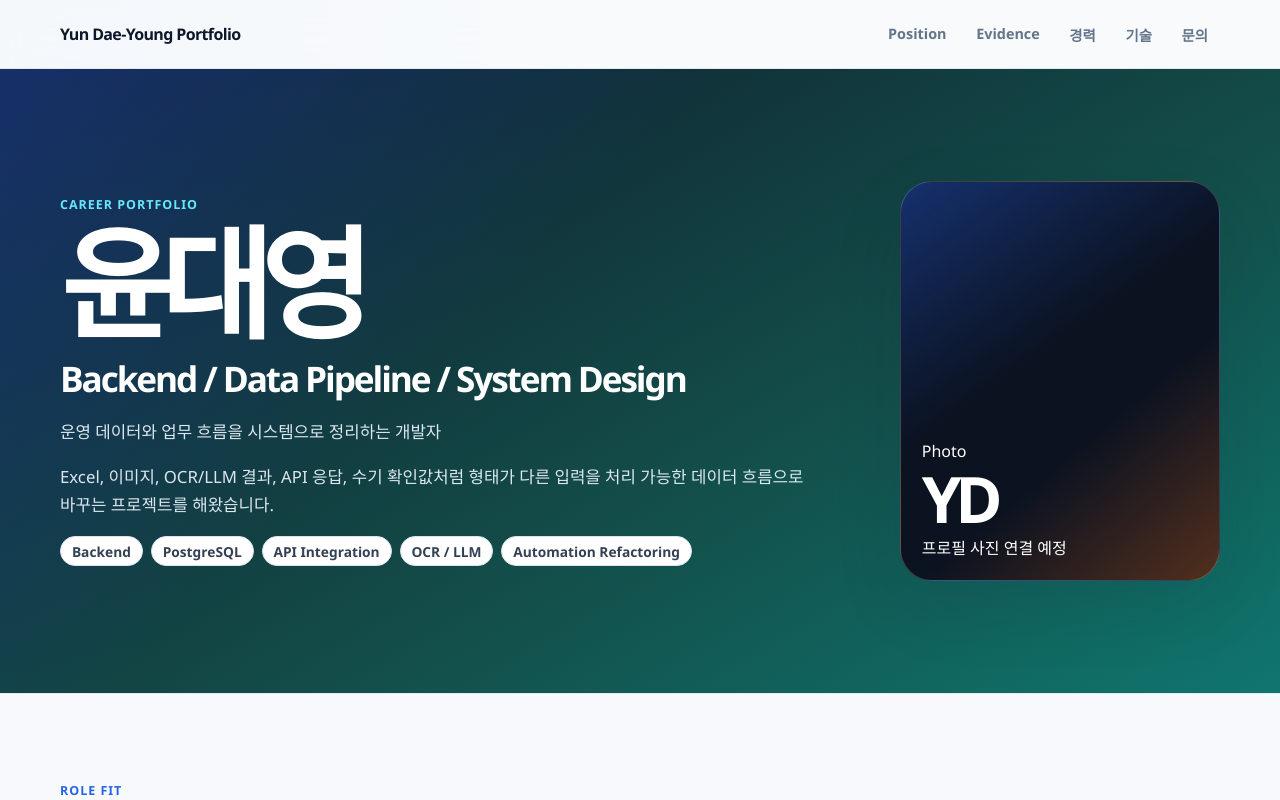
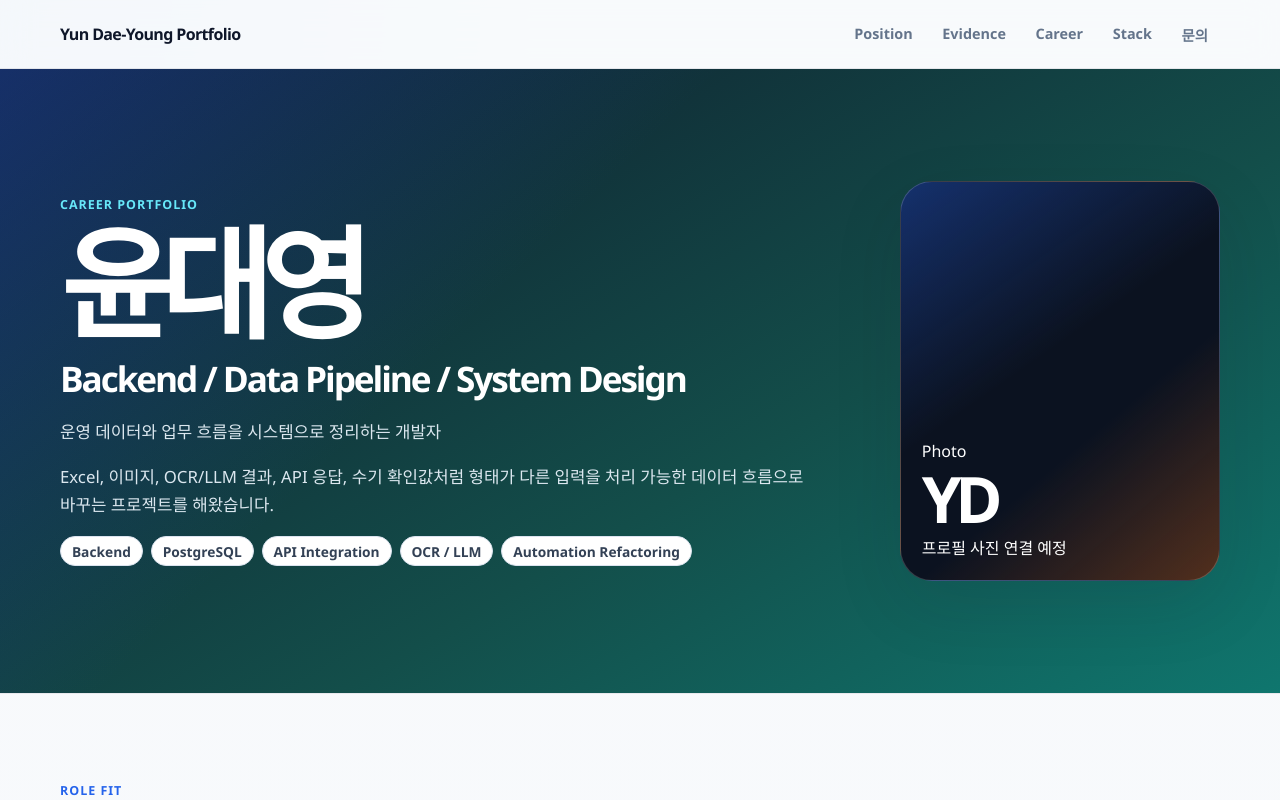
Before and after one commit to Dreamer-Dy-Yun/career-portfolio, a React (Vite) app: page / in a window 1280 px wide. Shown: the top 800 px of the page. Built offline with nearby package versions, Linux system fonts and the light colour scheme; no server answers.

Commit message:
Use English labels for career and stack

```diff
--- a/src/App.tsx
+++ b/src/App.tsx
@@ -44,10 +44,10 @@ const App = () => {
         <Section id="projects" eyebrow="Project Work" title="Evidence">
           <ProjectGrid projects={content.projects} />
         </Section>
-        <Section id="career" eyebrow="Career" title="경력 이력">
+        <Section id="career" eyebrow="Career" title="Career">
           <CareerTimeline experiences={content.experiences} />
         </Section>
-        <Section id="skills" eyebrow="Stack" title="기술 스택">
+        <Section id="skills" eyebrow="Stack" title="Stack">
           <SkillCloud skillGroups={content.skillGroups} />
         </Section>
         <Section id="contact" eyebrow="Contact" title="문의">
--- a/src/components/Header.tsx
+++ b/src/components/Header.tsx
@@ -5,8 +5,8 @@ type HeaderProps = {
 const navItems = [
   { label: 'Position', href: '#roles' },
   { label: 'Evidence', href: '#projects' },
-  { label: '경력', href: '#career' },
-  { label: '기술', href: '#skills' },
+  { label: 'Career', href: '#career' },
+  { label: 'Stack', href: '#skills' },
   { label: '문의', href: '#contact' },
 ];
 
```
